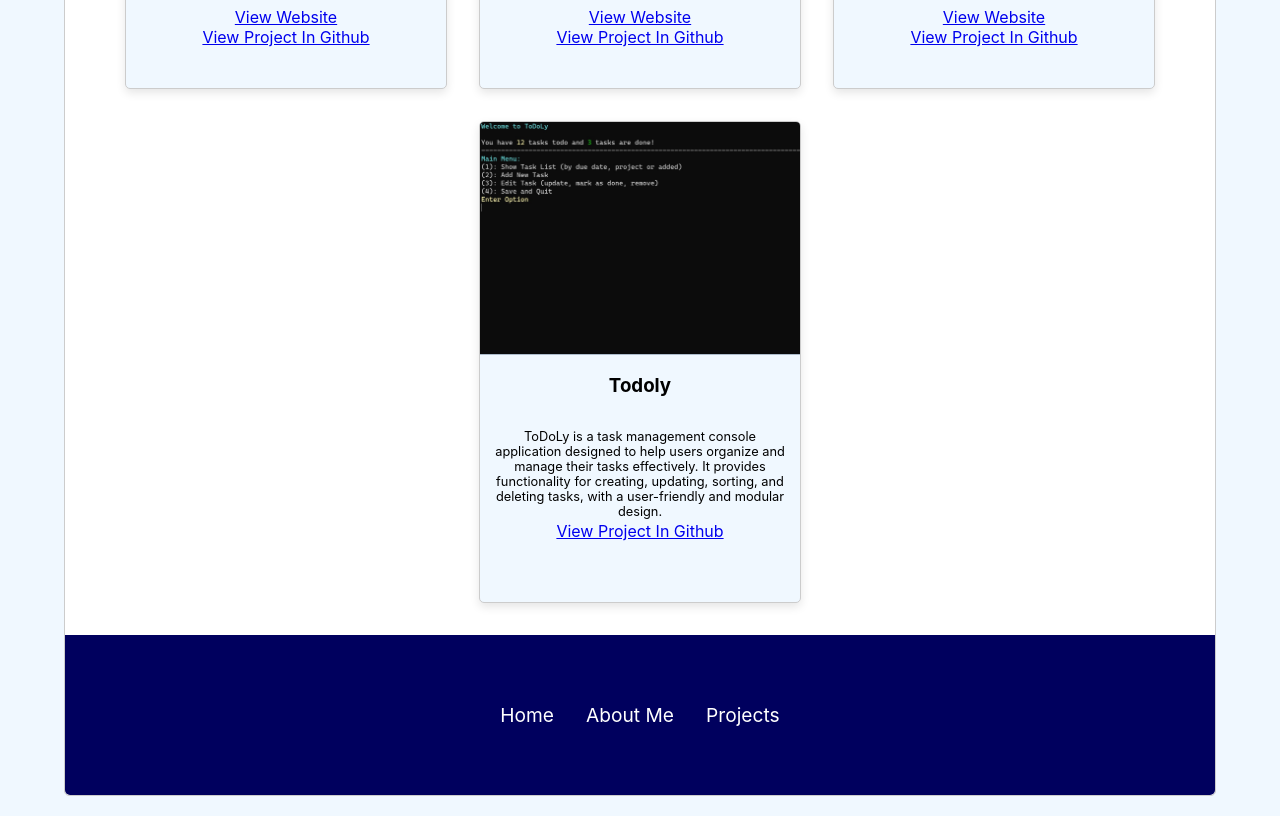
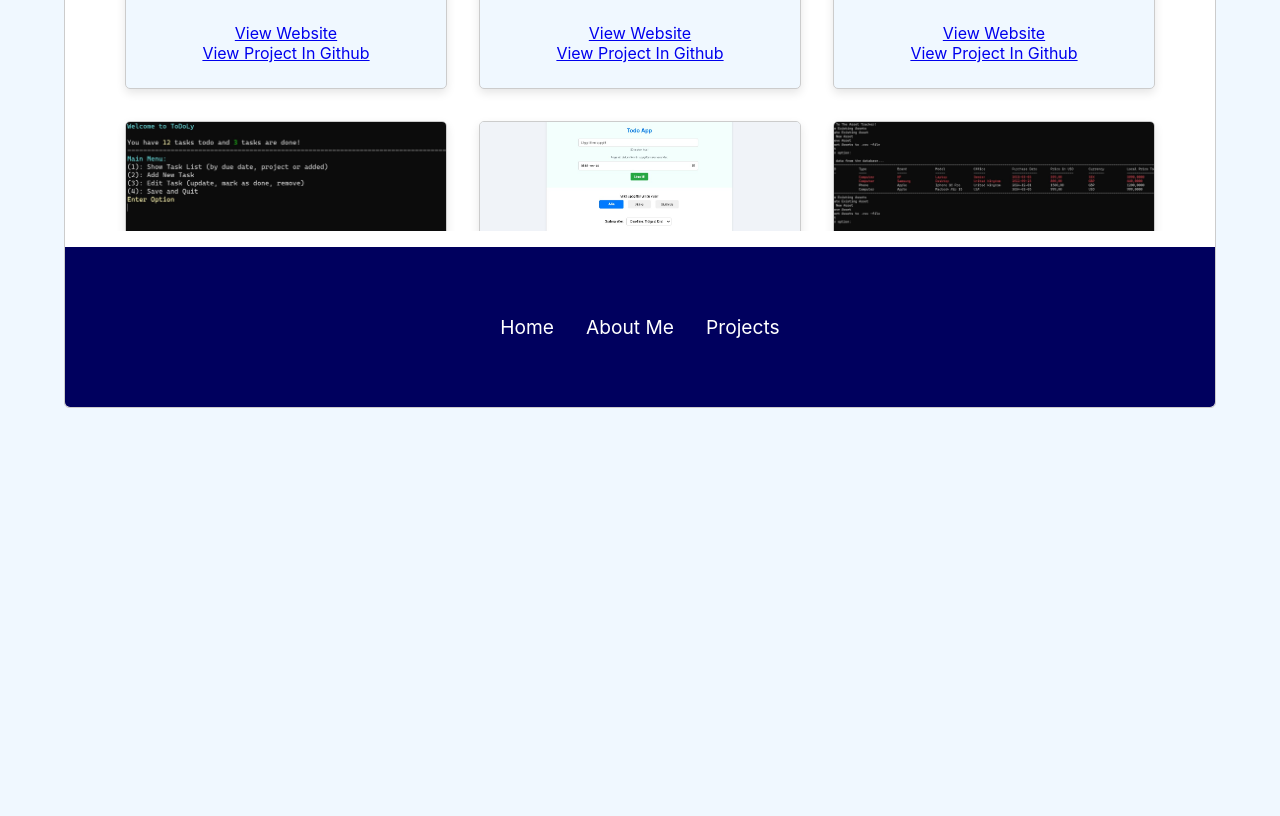
Before and after one commit to Patrick-B-L/portfolio, a React (Create React App) app: page / in a window 1280 px wide. Shown: the part 900-1716 px from the top of the page. After the commit the page ends 1372 px from the top, so only its background shows below. Built offline with nearby package versions, Linux system fonts and the light colour scheme.

Commit message:
Added projects

```diff
--- a/public/index.html
+++ b/public/index.html
@@ -2,7 +2,7 @@
 <html lang="en">
   <head>
     <meta charset="utf-8" />
-    <link rel="icon" href="%PUBLIC_URL%/favicon.ico" />
+    <link rel="icon" href="%PUBLIC_URL%/images/Portfolio-logo.png" />
     <meta name="viewport" content="width=device-width, initial-scale=1" />
     <meta name="theme-color" content="#000000" />
     <meta
@@ -24,7 +24,7 @@
       work correctly both with client-side routing and a non-root public URL.
       Learn how to configure a non-root public URL by running `npm run build`.
     -->
-    <title>React App</title>
+    <title>Portfolio</title>
   </head>
   <body>
     <noscript>You need to enable JavaScript to run this app.</noscript>
--- a/src/components/ProjectData.jsx
+++ b/src/components/ProjectData.jsx
@@ -3,7 +3,9 @@ const projectData = [
   {image: '../images/Munamii.jpg', title: 'Munamii Cakery', description: "This is a frontend project showcasing a fictional bakery's products, including cupcakes and wedding cakes.", website: 'https://patrick-b-l.github.io/Munamii-Cakery/Home/index.html', ghLink: 'https://github.com/Patrick-B-L/Munamii-Cakery' },
   {image: '../images/fim2.jpg', title: 'Film i Malmö (Team)', description: 'This project is a web application for Film i Malmö, providing a platform to explore movie schedules, upcoming screenings, and cinema-related content in Malmö. ', website: 'https://film-i-malmo.vercel.app/', ghLink: 'https://github.com/owenboy9/film-i-malmo' },
   {image: '../images/bubblespin.jpg', title: 'BubbleSpin (Team)', description: 'BubbleSpin is a feature-rich React application designed to help users efficiently manage tasks, events, and schedules.', website: 'https://zereis.github.io/Event-planner/#/', ghLink: 'https://github.com/Zereis/Event-planner'},
-  {image: '../images/Todoly.jpg', title: 'Todoly', description: 'ToDoLy is a task management console application designed to help users organize and manage their tasks effectively. It provides functionality for creating, updating, sorting, and deleting tasks, with a user-friendly and modular design.', ghLink: 'https://github.com/Patrick-B-L/ToDoLy'}
+  {image: '../images/Todoly.jpg', title: 'Todoly', description: 'ToDoLy is a task management console application designed to help users organize and manage their tasks effectively. It provides functionality for creating, updating, sorting, and deleting tasks, with a user-friendly and modular design.', ghLink: 'https://github.com/Patrick-B-L/ToDoLy'},
+  {image: '../images/Todoapp.jpg', title: 'Todo app', description: 'Todo app is a React-based task manager with a clean design. Users can add tasks with deadlines, filter and sort them, mark as completed, and remove tasks. The app supports exporting and importing todos as JSON files, and saves data locally in the browser for persistent usage.', website: 'https://patrick-b-l.github.io/todo-app/', ghLink: 'https://github.com/Patrick-B-L/AssetTracker'},
+  {image: '../images/Assettracker.jpg', title: 'Asset Tracker', description: 'AssetTracker is a C#/.NET 8 console application for managing and tracking electronic assets (such as computers and phones) across different offices and countries. It supports exporting asset data, and uses Entity Framework Core with a SQL Server database.', ghLink: 'https://github.com/Patrick-B-L/AssetTracker'}
 
 ];
 
--- a/src/styles/Projects.css
+++ b/src/styles/Projects.css
@@ -7,6 +7,8 @@
   justify-content: center;
   flex-wrap: wrap;
   padding: 0;
+  max-height: 40rem;
+  overflow-y: auto;
 }
 .project-tiles-container ul li{
   list-style: none;
@@ -37,5 +39,5 @@
 .project-tiles-container ul li p {
   font-size: 0.8rem;
   margin: 0.8rem;
-  height: 5rem;
+  height: 6rem;
 }
```
Also changed, not shown: public/images/Assettracker.jpg (added), public/images/Todoapp.jpg (added).
